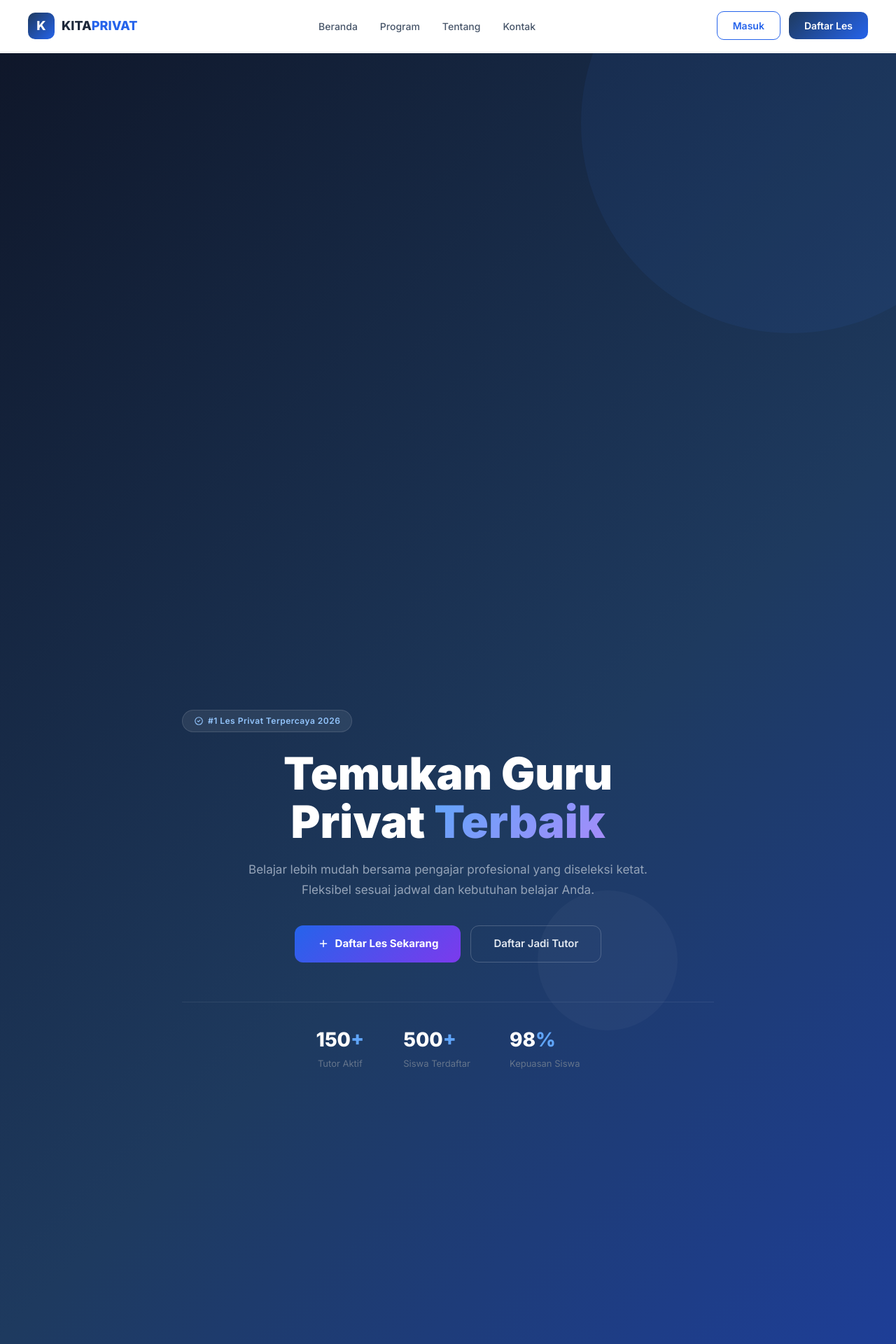
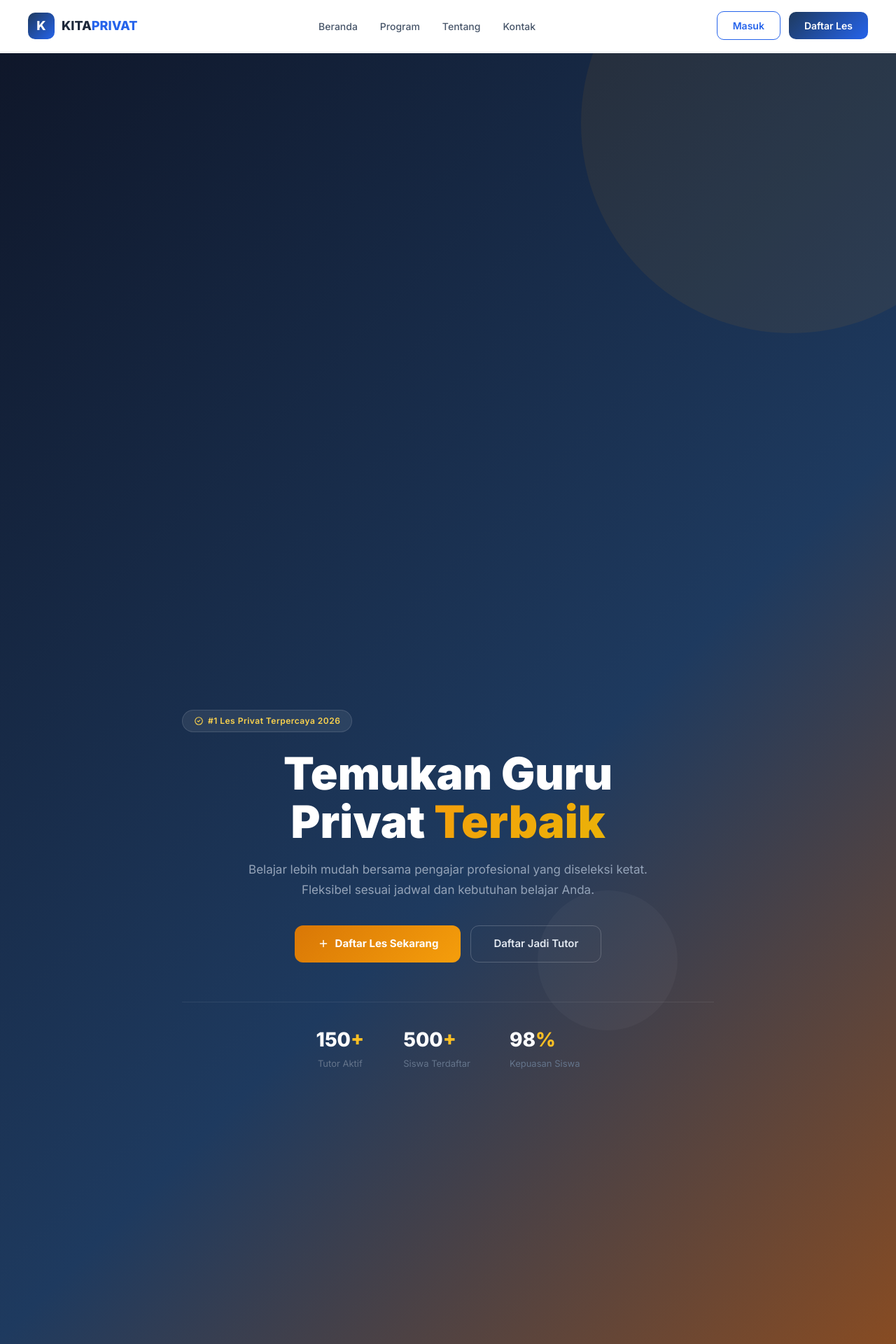
Before and after one commit to alfifaiqoh/kitaprivat, a Flask app: page / in a window 1280 px wide. Shown: the top 1920 px of the page at 70% size. Run offline with Flask 3, Linux system fonts and the light colour scheme; style sheets or scripts are compiled from the project's sources.

Commit message:
ganti warna tema biru ke kuning di landing page

```diff
--- a/app/templates/landing/index.html
+++ b/app/templates/landing/index.html
@@ -11,7 +11,7 @@
     justify-content: center;
     padding: 0 48px;
     overflow: hidden;
-    background: linear-gradient(135deg, #0f172a 0%, #1e3a5f 50%, #1e40af 100%);
+    background: linear-gradient(135deg, #0f172a 0%, #1e3a5f 50%, #b45309 100%);
   }
   .hero-bg-shapes {
     position: absolute;
@@ -26,12 +26,12 @@
   }
   .hero-bg-shapes .c1 {
     width: 600px; height: 600px;
-    background: #3b82f6;
+    background: #f59e0b;
     top: -200px; right: -150px;
   }
   .hero-bg-shapes .c2 {
     width: 400px; height: 400px;
-    background: #60a5fa;
+    background: #fbbf24;
     bottom: -100px; left: -100px;
   }
   .hero-bg-shapes .c3 {
@@ -55,7 +55,7 @@
     border-radius: 50px;
     background: rgba(255,255,255,0.08);
     border: 1px solid rgba(255,255,255,0.12);
-    color: #93c5fd;
+    color: #fcd34d;
     font-size: 12px;
     font-weight: 600;
     letter-spacing: 0.04em;
@@ -71,7 +71,7 @@
     text-align: center;
   }
   .hero h1 .gradient-text {
-    background: linear-gradient(135deg, #60a5fa, #a78bfa);
+    background: linear-gradient(135deg, #f59e0b, #eab308);
     -webkit-background-clip: text;
     -webkit-text-fill-color: transparent;
     background-clip: text;
@@ -95,7 +95,7 @@
     font-size: 15px;
     font-weight: 700;
     color: #fff;
-    background: linear-gradient(135deg, #2563eb, #7c3aed);
+    background: linear-gradient(135deg, #d97706, #f59e0b);
     border-radius: 12px;
     display: inline-flex;
     align-items: center;
@@ -132,7 +132,7 @@
     font-weight: 800;
     color: #fff;
   }
-  .hero-stat h3 span { color: #60a5fa; }
+  .hero-stat h3 span { color: #fbbf24; }
   .hero-stat p {
     font-size: 13px;
     color: #64748b;
```
Also changed, not shown: other parts of app/templates/landing/index.html (+17 -17 lines).
